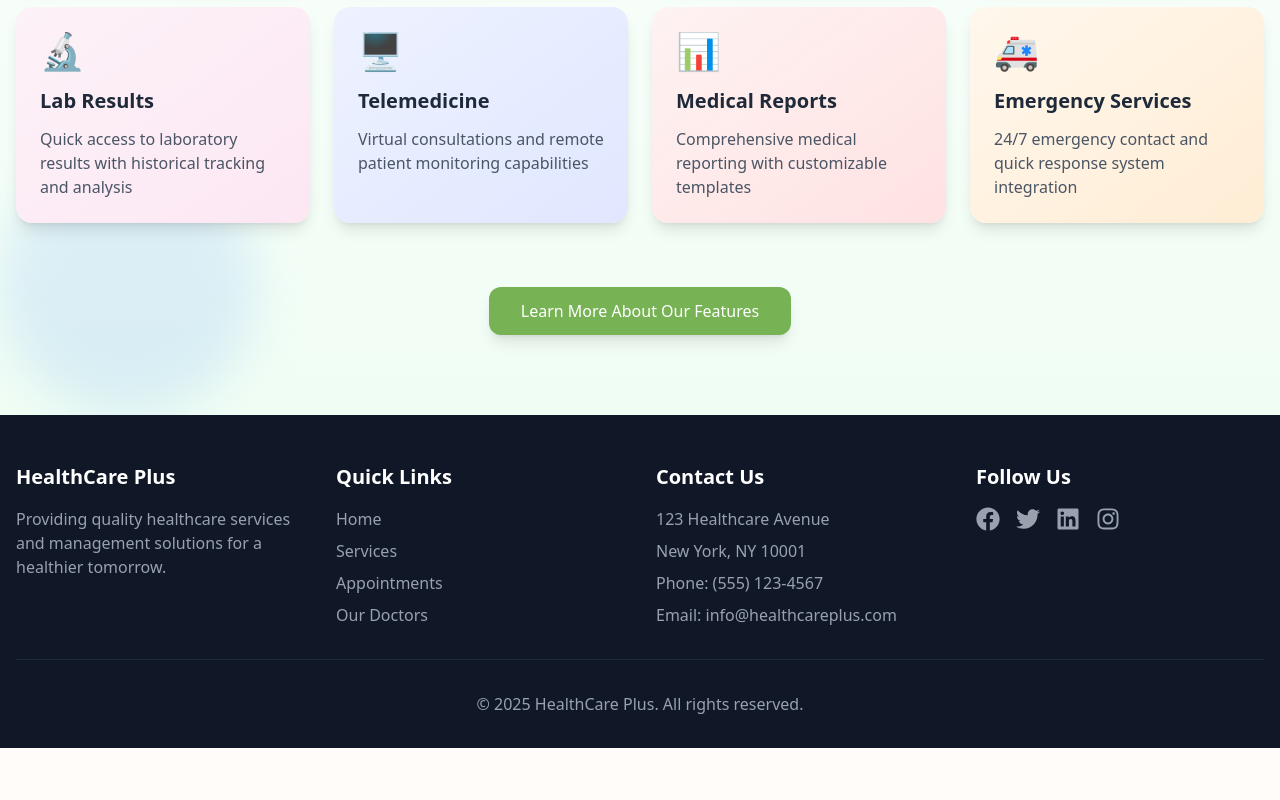
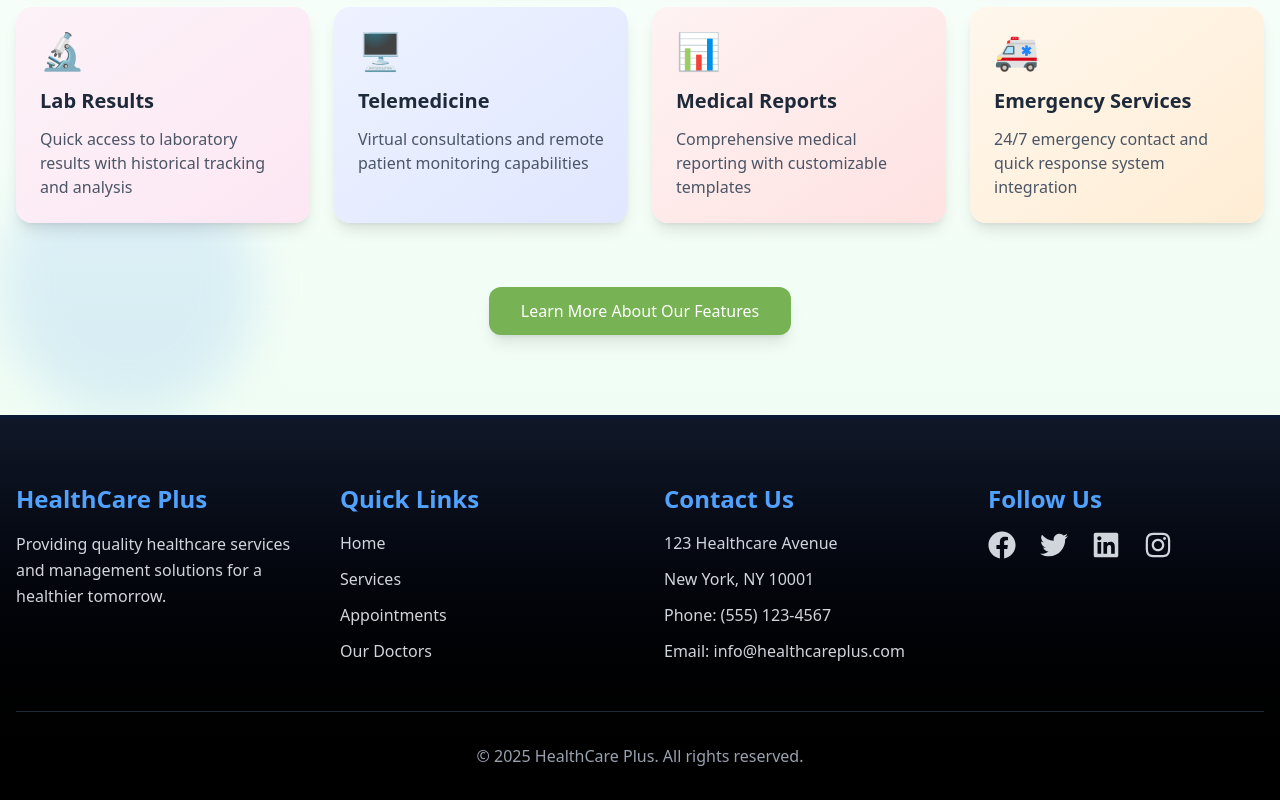
Before and after one commit to Sahilamrawat/DBMS-Project, a React (Vite) app in the folder frontend/: page / in a window 1280 px wide. Shown: the part 1365-2165 px from the top of the page. Before the commit the page ends 2113 px from the top, so only its background shows below. Built offline with nearby package versions, Linux system fonts and the light colour scheme.

Commit message:
Improved footer frontend

```diff
--- a/frontend/src/Components/Footer.jsx
+++ b/frontend/src/Components/Footer.jsx
@@ -4,62 +4,88 @@ import { FaFacebook, FaTwitter, FaLinkedin, FaInstagram } from 'react-icons/fa';
 
 const Footer = () => {
   return (
-    <footer className="bg-gray-900 text-white pt-12 pb-8">
+    <footer className="bg-gradient-to-b from-gray-900 to-black text-white pt-16 pb-8 border-t-4 border-blue-500/20">
       <div className="container mx-auto px-4">
-        <div className="grid grid-cols-1 md:grid-cols-2 lg:grid-cols-4 gap-8">
+        <div className="grid grid-cols-1 md:grid-cols-2 lg:grid-cols-4 gap-12">
           {/* About Section */}
-          <div>
-            <h3 className="text-xl font-semibold mb-4">HealthCare Plus</h3>
-            <p className="text-gray-400">
+          <div className="space-y-4">
+            <h3 className="text-2xl font-bold mb-4 text-blue-400">HealthCare Plus</h3>
+            <p className="text-gray-300 leading-relaxed hover:text-white transition-colors duration-300">
               Providing quality healthcare services and management solutions for a healthier tomorrow.
             </p>
           </div>
 
           {/* Quick Links */}
-          <div>
-            <h3 className="text-xl font-semibold mb-4">Quick Links</h3>
-            <ul className="space-y-2">
-              <li><Link to="/" className="text-gray-400 hover:text-white">Home</Link></li>
-              <li><Link to="/services" className="text-gray-400 hover:text-white">Services</Link></li>
-              <li><Link to="/appointments" className="text-gray-400 hover:text-white">Appointments</Link></li>
-              <li><Link to="/doctors" className="text-gray-400 hover:text-white">Our Doctors</Link></li>
+          <div className="space-y-4">
+            <h3 className="text-2xl font-bold mb-4 text-blue-400">Quick Links</h3>
+            <ul className="space-y-3">
+              <li>
+                <Link to="/" className="text-gray-300 hover:text-white transition-all duration-300 flex items-center group">
+                  <span className="transform group-hover:translate-x-2 transition-transform duration-300">Home</span>
+                </Link>
+              </li>
+              <li>
+                <Link to="/services" className="text-gray-300 hover:text-white transition-all duration-300 flex items-center group">
+                  <span className="transform group-hover:translate-x-2 transition-transform duration-300">Services</span>
+                </Link>
+              </li>
+              <li>
+                <Link to="/appointments" className="text-gray-300 hover:text-white transition-all duration-300 flex items-center group">
+                  <span className="transform group-hover:translate-x-2 transition-transform duration-300">Appointments</span>
+                </Link>
+              </li>
+              <li>
+                <Link to="/doctors" className="text-gray-300 hover:text-white transition-all duration-300 flex items-center group">
+                  <span className="transform group-hover:translate-x-2 transition-transform duration-300">Our Doctors</span>
+                </Link>
+              </li>
             </ul>
           </div>
 
           {/* Contact Info */}
-          <div>
-            <h3 className="text-xl font-semibold mb-4">Contact Us</h3>
-            <ul className="text-gray-400 space-y-2">
-              <li>123 Healthcare Avenue</li>
-              <li>New York, NY 10001</li>
-              <li>Phone: (555) 123-4567</li>
-              <li>Email: info@healthcareplus.com</li>
+          <div className="space-y-4">
+            <h3 className="text-2xl font-bold mb-4 text-blue-400">Contact Us</h3>
+            <ul className="text-gray-300 space-y-3">
+              <li className="flex items-center hover:text-white transition-colors duration-300">
+                <span className="hover:translate-x-2 transition-transform duration-300">123 Healthcare Avenue</span>
+              </li>
+              <li className="flex items-center hover:text-white transition-colors duration-300">
+                <span className="hover:translate-x-2 transition-transform duration-300">New York, NY 10001</span>
+              </li>
+              <li className="flex items-center hover:text-white transition-colors duration-300">
+                <span className="hover:translate-x-2 transition-transform duration-300">Phone: (555) 123-4567</span>
+              </li>
+              <li className="flex items-center hover:text-white transition-colors duration-300">
+                <span className="hover:translate-x-2 transition-transform duration-300">Email: info@healthcareplus.com</span>
+              </li>
             </ul>
           </div>
 
           {/* Social Media */}
-          <div>
-            <h3 className="text-xl font-semibold mb-4">Follow Us</h3>
-            <div className="flex space-x-4">
-              <a href="#" className="text-gray-400 hover:text-white">
-                <FaFacebook size={24} />
+          <div className="space-y-4">
+            <h3 className="text-2xl font-bold mb-4 text-blue-400">Follow Us</h3>
+            <div className="flex space-x-6">
+              <a href="#" className="text-gray-300 hover:text-blue-400 transform hover:scale-125 transition-all duration-300">
+                <FaFacebook size={28} />
               </a>
-              <a href="#" className="text-gray-400 hover:text-white">
-                <FaTwitter size={24} />
+              <a href="#" className="text-gray-300 hover:text-blue-400 transform hover:scale-125 transition-all duration-300">
+                <FaTwitter size={28} />
               </a>
-              <a href="#" className="text-gray-400 hover:text-white">
-                <FaLinkedin size={24} />
+              <a href="#" className="text-gray-300 hover:text-blue-400 transform hover:scale-125 transition-all duration-300">
+                <FaLinkedin size={28} />
               </a>
-              <a href="#" className="text-gray-400 hover:text-white">
-                <FaInstagram size={24} />
+              <a href="#" className="text-gray-300 hover:text-blue-400 transform hover:scale-125 transition-all duration-300">
+                <FaInstagram size={28} />
               </a>
             </div>
           </div>
         </div>
 
         {/* Bottom Copyright */}
-        <div className="border-t border-gray-800 mt-8 pt-8 text-center text-gray-400">
-          <p>&copy; {new Date().getFullYear()} HealthCare Plus. All rights reserved.</p>
+        <div className="border-t border-gray-800 mt-12 pt-8 text-center">
+          <p className="text-gray-400 hover:text-white transition-colors duration-300">
+            &copy; {new Date().getFullYear()} HealthCare Plus. All rights reserved.
+          </p>
         </div>
       </div>
     </footer>
```
